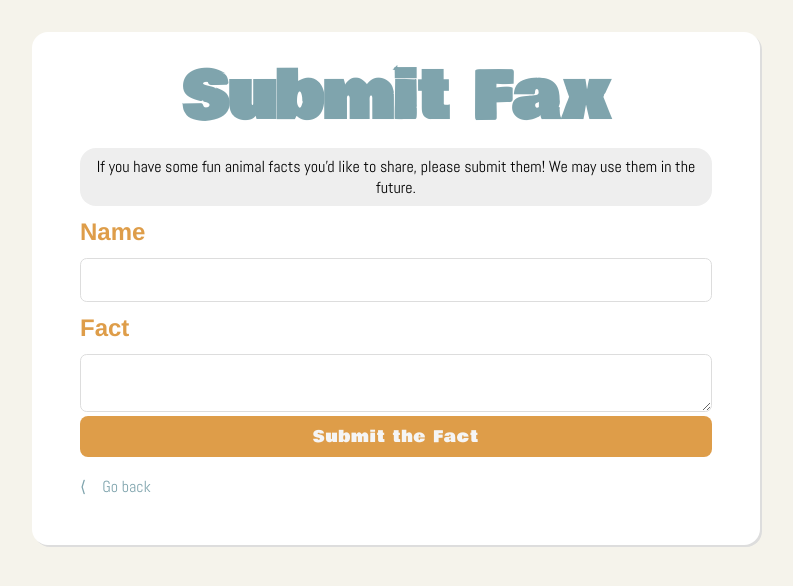
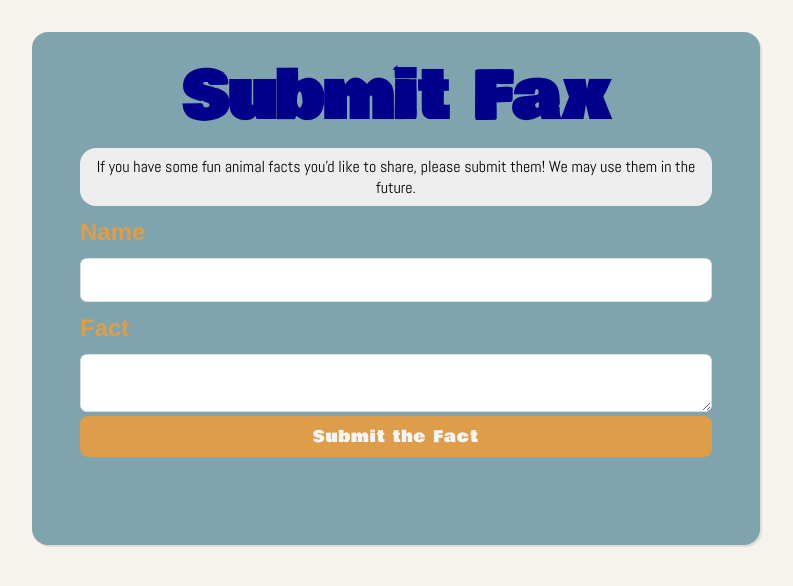
Before and after one commit to jorodrig96/PetFax-InClassProject, a Flask app: template petfax/templates/facts/new.html in a window 1280 px wide. Shown: the top 586 px of the page, without its empty margins (244-1037 px from the left). Run offline with Flask 3, Linux system fonts and the light colour scheme; the template is opened without the code that fills it, so the values that code supplies are empty; some web fonts are replaced.

Commit message:
fixed css

```diff
--- a/petfax/static /style.css
+++ b/petfax/static/style.css
@@ -22,6 +22,8 @@ body {
     border-radius: 1em;
     background: white;
     box-shadow: 2px 2px #ddd;
+    background-color: #7FA4AD;
+    color: #DE9D49;
 }
 h1 {
     margin: 0;
@@ -29,6 +31,7 @@ h1 {
     font-family: 'Bowlby One', impact;
     font-size: 4em;
     text-align: center;
+    color: darkblue;
 }
 h2 {
     color: var(--second-accent);
@@ -46,6 +49,7 @@ a {
     text-align: center;
     font-family: var(--accent-font);
     font-weight: 400;
+    color: black;
 }
 
 /* PETS */
--- a/petfax/templates/facts/new.html
+++ b/petfax/templates/facts/new.html
@@ -2,11 +2,11 @@
 <html lang="en">
 <head>
     <meta charset="UTF-8">
-    <meta http-equiv="X-UA-Compatible" content="IE=edge">
-    <meta name="viewport" content="width=device-width, initial-scale=1.0">
+    <meta name="viewport" content="width=device-width, initial-scale-width">
     <title>PetFax | Submit Facts</title>
-    <link rel="stylesheet" href="{{ url_for('static', filename='style.css') }}">
+    <link rel="stylesheet" href="{{url_for('static', filename='style.css')}}" type="text/css">
 </head>
+
 <body>
     <div class="container">
         <H1>Submit Fax</H1>
```
Also changed, not shown: petfax/templates/index.html (renamed from petfax/templates/pets/index.html, +4 -4 lines), petfax/templates/show.html (renamed from petfax/templates/pets/show.html, +6 -7 lines).
